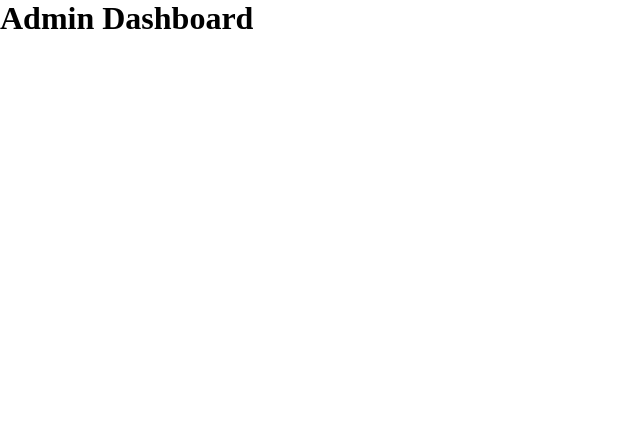
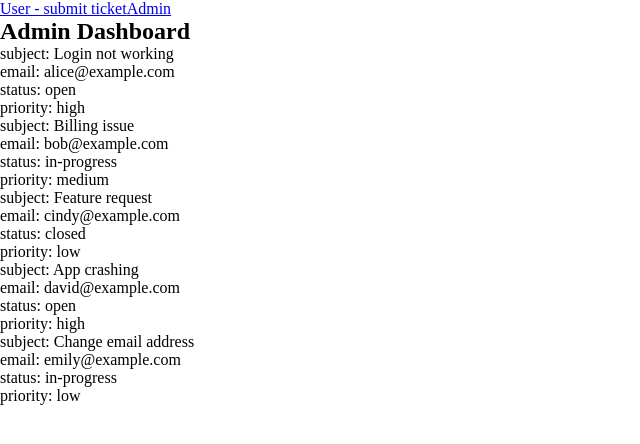
Before and after one commit to cgomez374/support-ticketing-system, a React (Vite) app: page /admin in a window 1280 px wide. Shown: the top 444 px of the page, without its empty margins (0-640 px from the left). Built offline with nearby package versions, Linux system fonts and the light colour scheme.

Commit message:
added ticket context and ticket list to admin page

```diff
--- a/src/App.jsx
+++ b/src/App.jsx
@@ -1,26 +1,29 @@
 import './styles/App.css'
 import { useState } from 'react'
 import { BrowserRouter as Router, Routes, Route } from 'react-router-dom'
+// CONTEXT
+import { SupportTicketProvider } from './context/TicketContext'
 // PAGES
 import Home from './pages/Home'
 import AdminDashboard from './pages/AdminDashboard'
 import TicketPage from './pages/TicketPage'
 // COMPONENTS
+import Navbar from './components/Navbar'
 
 
 function App() {
-  const [ticketList, setTicketList] = useState([])
-  console.log(ticketList)
-
   return (
     <>
+      <SupportTicketProvider>
         <Router>
+          <Navbar />
           <Routes>
-          <Route path="/" element={ <Home setTicketList={setTicketList} /> } />
+            <Route path="/" element={ <Home /> } />
             <Route path="/admin" element={ <AdminDashboard /> } />
             <Route path="/ticket/:id" element={ <TicketPage /> } />
           </Routes>
         </Router>
+      </SupportTicketProvider>
     </>
   )
 }
--- /dev/null
+++ b/src/components/Navbar.jsx
@@ -0,0 +1,12 @@
+import { Link } from "react-router-dom"
+
+export default function Navbar(){
+  return (
+    <ul>
+      <li>
+        <Link to="/">User - submit ticket</Link>
+        <Link to="/admin">Admin</Link>
+      </li>
+    </ul>
+  )
+}
--- a/src/components/TicketForm.jsx
+++ b/src/components/TicketForm.jsx
@@ -1,6 +1,8 @@
 import { useState } from "react"
+import { useSupportTicketContext } from "../context/TicketContext"
 
-export default function TicketForm({ setTicketList }) {
+export default function TicketForm() {
+  const {setTicketList} = useSupportTicketContext()
   const [formData, setFormData] = useState({
     userName: "",
     email: "",
@@ -26,9 +28,17 @@ export default function TicketForm({ setTicketList }) {
         ...prevTicketList,
         {
           ...formData,
-          id
+          id,
+          status: 'open'
         }
       ]
+    })
+    setFormData({
+      userName: "",
+      email: "",
+      subject: "",
+      description: "",
+      priority: "low"
     })
   }
 
@@ -38,7 +48,7 @@ export default function TicketForm({ setTicketList }) {
         name="userName"
         type="text"
         placeholder="name"
-        value={formData.name}
+        value={formData.userName}
         onChange={handleFormChange}
       />
       <input
--- /dev/null
+++ b/src/components/TicketList.jsx
@@ -0,0 +1,22 @@
+import { useSupportTicketContext } from "../context/TicketContext"
+
+export default function TicketList(){
+  const { ticketList } = useSupportTicketContext()
+
+  // ADD FILTERING FOR THE LIST
+
+  return (
+    <ul>
+      {
+        ticketList.map(ticket => (
+          <li key={ ticket.id } >
+            <p>subject: { ticket.subject }</p>
+            <p>email: { ticket.email }</p>
+            <p>status: { ticket.status }</p>
+            <p>priority: { ticket.priority }</p>
+          </li>
+        ))
+      }
+    </ul>
+  )
+}
--- /dev/null
+++ b/src/context/TicketContext.jsx
@@ -0,0 +1,20 @@
+import { createContext, useContext, useState } from "react";
+import tickets from "../data/tickets"
+
+// CREATE CONTEXT
+const SupportTicketContext = createContext()
+
+// CUSTOM HOOK
+export const useSupportTicketContext = () => useContext(SupportTicketContext)
+
+// PROVIDER
+export function SupportTicketProvider({children}){
+  const [ticketList, setTicketList] = useState([...tickets])
+
+  return (
+    <SupportTicketContext.Provider value={{ ticketList, setTicketList }}>
+      { children }
+    </SupportTicketContext.Provider>
+  )
+
+}
--- a/src/pages/AdminDashboard.jsx
+++ b/src/pages/AdminDashboard.jsx
@@ -1,5 +1,10 @@
+import TicketList from "../components/TicketList";
+
 export default function AdminDashboard(){
   return (
-    <h1>Admin Dashboard</h1>
+    <section>
+      <h1>Admin Dashboard</h1>
+      <TicketList />
+    </section>
   )
 }
--- a/src/pages/Home.jsx
+++ b/src/pages/Home.jsx
@@ -1,10 +1,10 @@
 import TicketForm from "../components/TicketForm";
 
-export default function Home({ setTicketList }){
+export default function Home(){
   return (
     <section>
       <h1>HOME (Ticket submission)</h1>
-      <TicketForm setTicketList={setTicketList} />
+      <TicketForm />
     </section>
   )
 }
```
Lines whose indentation alone changed are shown as unchanged.
